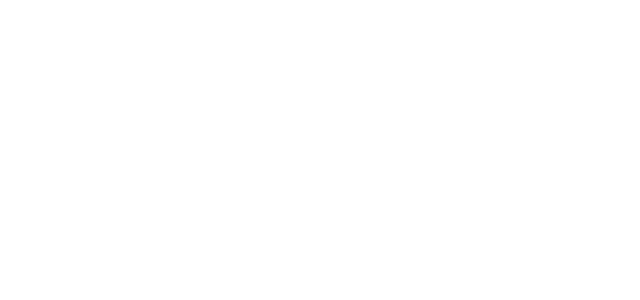
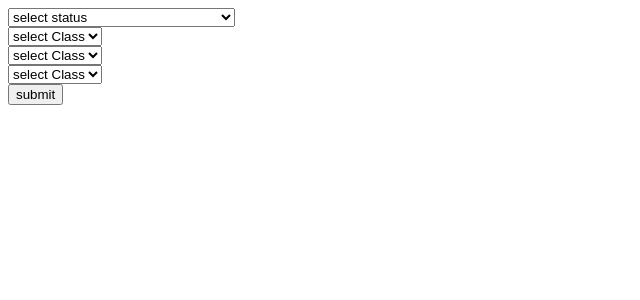
Before and after one commit to pdarko99/SMA_frontEnd, an Angular app: page /user/teacher/registration in a window 1280 px wide. Before the commit this address led to /. Shown: the top 300 px of the page, without its empty margins (0-640 px from the left). Built offline with nearby package versions, Linux system fonts and the light colour scheme.

Commit message:
added headmaster and teacher dashboards

```diff
--- /dev/null
+++ b/src/app/dashboard/teacher-registration/teacher-registration.component.html
@@ -0,0 +1,33 @@
+<form [formGroup] = "teacherRegisterForm">
+    <div>
+        <select name="state" formControlName="status" id="">
+            <option value="" disabled selected hidden> select status</option>
+            <option value="Subject Teacher only"> Subject Teacher only</option>
+            <option value="Class Teacher and subject teacher"> Class Teacher and subject teacher</option>
+        </select>
+    </div>
+    <div>
+        <select name="classTeacher" formControlName="classTeacher" id="">
+            <option value="" disabled selected hidden>select Class</option>
+            <option value="JHS 1" > JHS 1</option>
+            <option value="JHS 2" > JHS 2</option>
+        </select>
+    </div>
+    <div formGroupName="subjectGroup">
+        <div>
+            <select name="class" formControlName="class" id="">
+                <option value="" disabled selected hidden>select Class</option>
+                <option value="JHS 1"> JHS 1</option>
+                <option value="JHS 2"> JHS 2</option>
+            </select>
+        </div>
+        <div>
+            <select name="subjects" formControlName="subjects" id="">
+                <option value="" disabled selected hidden>select Class</option>
+                <option value="JHS 1" > JHS 1</option>
+                <option value="JHS 2" > JHS 2</option>
+            </select>
+        </div>
+    </div>
+    <button>submit</button>
+</form>
--- /dev/null
+++ b/src/app/dashboard/teacher-registration/teacher-registration.component.ts
@@ -0,0 +1,55 @@
+import { Component, OnInit } from '@angular/core';
+import { FormArray, FormBuilder, FormGroup, Validators } from '@angular/forms';
+
+@Component({
+  selector: 'app-teacher-registration',
+  templateUrl: './teacher-registration.component.html',
+  styleUrls: ['./teacher-registration.component.css']
+})
+export class TeacherRegistrationComponent implements OnInit {
+
+  teacherRegisterForm :FormGroup
+  constructor(private fb: FormBuilder) { }
+
+  ngOnInit(): void {
+    this.teacherRegisterForm = this.fb.group({
+      status: ['', [Validators.required]],
+      classTeacher: ['', [Validators.required]],
+      subjectGroup : this.fb.group({
+        class: ['', [Validators.required]],
+        subjects: ['', [Validators.required]]
+      }),
+      subjectss: this.fb.array([this.buildSubjects])
+    })
+    this.teacherRegisterForm.get('status').valueChanges.subscribe(
+      value => this.setValidation(value)
+    )
+  }
+
+  setValidation(value: string): void{
+    const classTeacher = this.teacherRegisterForm.get('classTeacher');
+    if(value === 'subject teacher only'){
+      //how to disabled a text field to be googled
+      classTeacher.disabled;
+      classTeacher.clearValidators
+    }
+    classTeacher.updateValueAndValidity()
+  }
+
+  buildSubjects():FormGroup{
+    return this.fb.group({
+      class: '',
+      subjects: ''
+    })
+  }
+
+
+  addAddress(): void {
+    this.addressess.push(this.buildSubjects())
+  }
+
+  get addressess(): FormArray {
+    return <FormArray>this.teacherRegisterForm.get('subjectss');
+  }
+
+}
--- a/src/app/dashboard/teacher/teacher.component.ts
+++ b/src/app/dashboard/teacher/teacher.component.ts
@@ -12,4 +12,5 @@
   ngOnInit(): void {
   }
 
+
 }
--- /dev/null
+++ b/src/app/headmaster/headmaster.component.html
@@ -0,0 +1 @@
+<p>headmaster works!</p>
--- /dev/null
+++ b/src/app/headmaster/headmaster.component.ts
@@ -0,0 +1,15 @@
+import { Component, OnInit } from '@angular/core';
+
+@Component({
+  selector: 'app-headmaster',
+  templateUrl: './headmaster.component.html',
+  styleUrls: ['./headmaster.component.css']
+})
+export class HeadmasterComponent implements OnInit {
+
+  constructor() { }
+
+  ngOnInit(): void {
+  }
+
+}
```
Also changed, not shown: src/app/app.module.ts (+6 -1 lines), src/app/dashboard/teacher-registration/teacher-registration.component.css (added), src/app/headmaster/headmaster.component.css (added), 2 other files (tests, documents, lock files or other folders).
